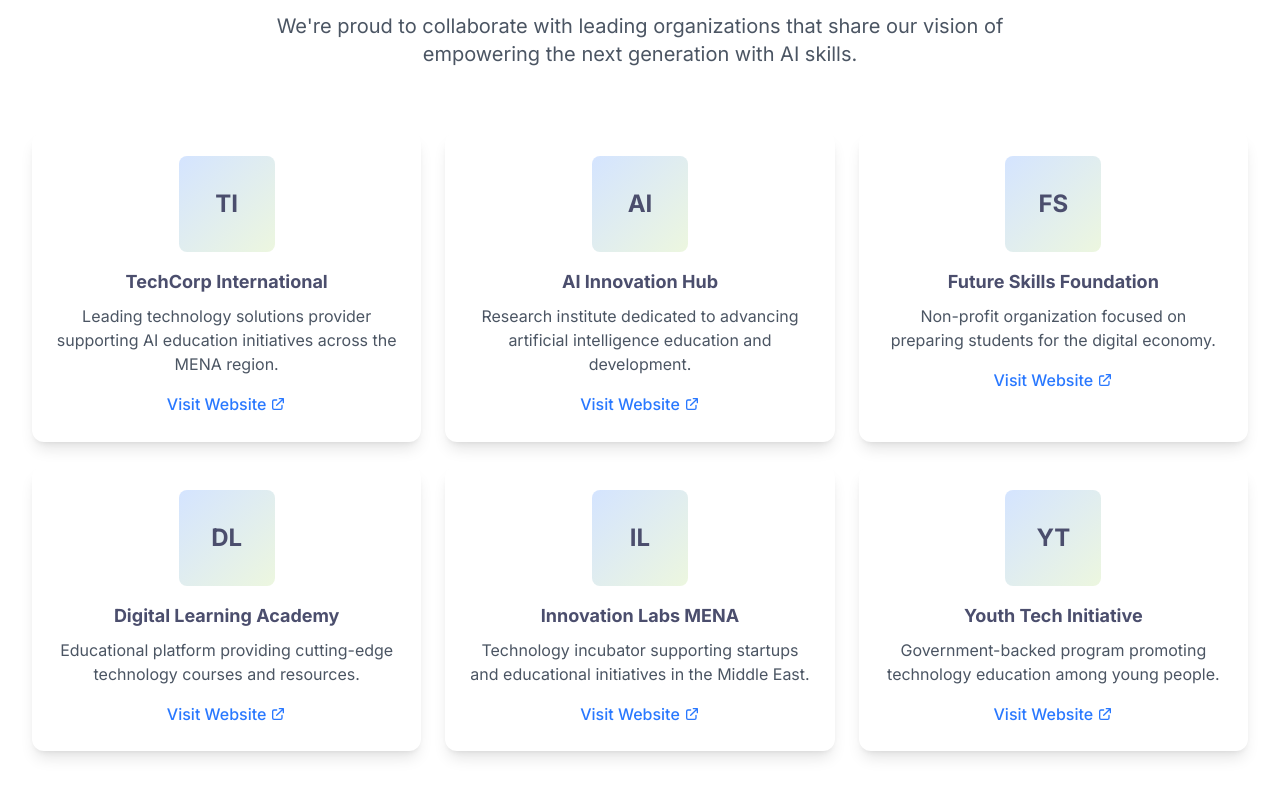
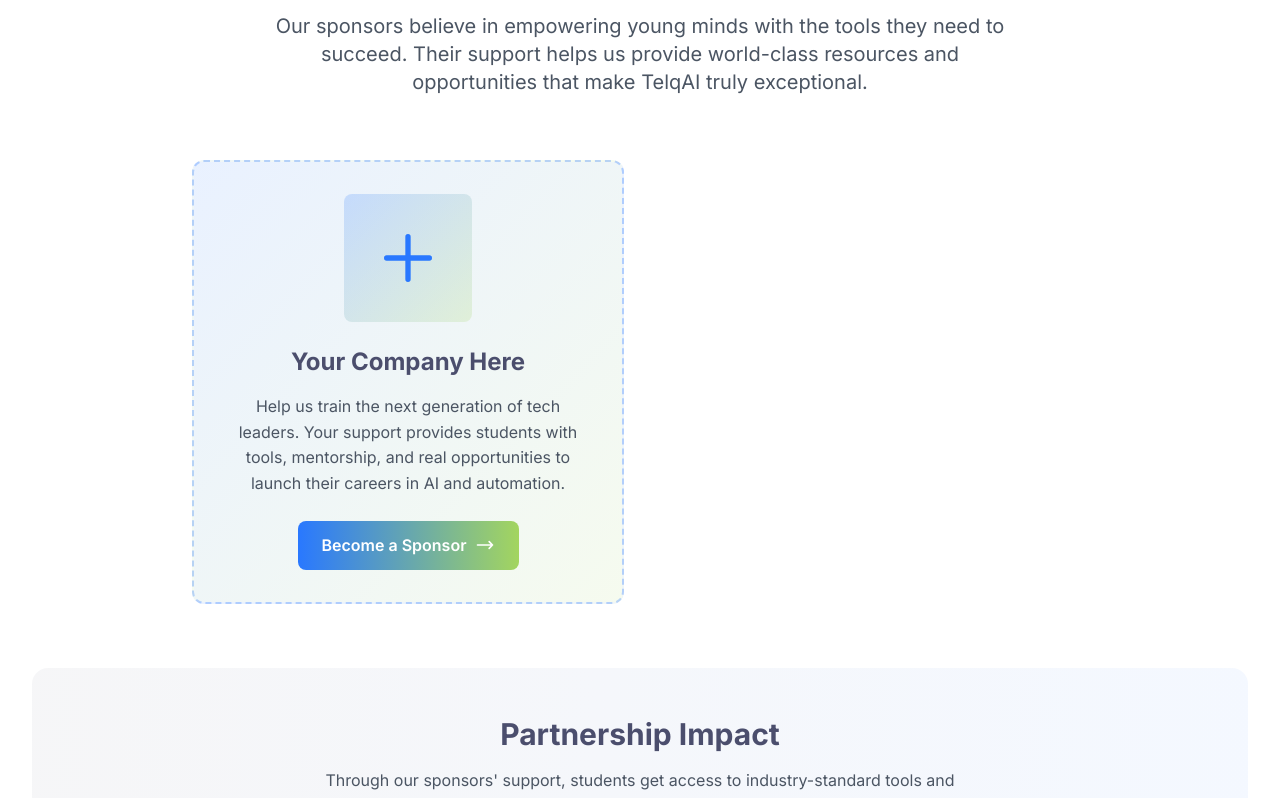
Before and after one commit to geno543/Telqai_program, a React (Vite) app: page / in a window 1280 px wide. Shown: the part 5080-5878 px from the top of the page. Built offline with nearby package versions, Linux system fonts and the light colour scheme.

Commit message:
added the partners and stuff

```diff
--- a/src/components/Sponsors.tsx
+++ b/src/components/Sponsors.tsx
@@ -5,100 +5,19 @@
   description: string;
   logo: string; // This will be a placeholder path that you can replace
   website: string;
-  type: 'gold';
 }
 
 const Sponsors: React.FC = () => {
-  // Placeholder sponsors - replace with your actual sponsors
   const sponsors: Sponsor[] = [
-    {
-      name: "TechCorp International",
-      description: "Leading technology solutions provider supporting AI education initiatives across the MENA region.",
-      logo: "/sponsors/techcorp-logo.png", // Replace with actual logo path
-      website: "https://techcorp.example.com",
-      type: "gold"
-    },
-    {
-      name: "AI Innovation Hub",
-      description: "Research institute dedicated to advancing artificial intelligence education and development.",
-      logo: "/sponsors/ai-hub-logo.png", // Replace with actual logo path
-      website: "https://aihub.example.com",
-      type: "gold"
-    },
-    {
-      name: "Future Skills Foundation",
-      description: "Non-profit organization focused on preparing students for the digital economy.",
-      logo: "/sponsors/future-skills-logo.png", // Replace with actual logo path
-      website: "https://futureskills.example.com",
-      type: "gold"
-    },
-    {
-      name: "Digital Learning Academy",
-      description: "Educational platform providing cutting-edge technology courses and resources.",
-      logo: "/sponsors/digital-academy-logo.png", // Replace with actual logo path
-      website: "https://digitalacademy.example.com",
-      type: "gold"
-    },
-    {
-      name: "Innovation Labs MENA",
-      description: "Technology incubator supporting startups and educational initiatives in the Middle East.",
-      logo: "/sponsors/innovation-labs-logo.png", // Replace with actual logo path
-      website: "https://innovationlabs.example.com",
-      type: "gold"
-    },
-    {
-      name: "Youth Tech Initiative",
-      description: "Government-backed program promoting technology education among young people.",
-      logo: "/sponsors/youth-tech-logo.png", // Replace with actual logo path
-      website: "https://youthtech.example.com",
-      type: "gold"
-    }
+    // {
+    //   name: "Make",
+    //   description: "The visual platform for anyone to design, build, and automate anything—from simple tasks to complex workflows—in minutes.",
+    //   logo: "/sponsors/make-logo.svg", // You can replace this with Make's actual logo
+    //   website: "https://make.com"
+    // }
   ];
 
-  const SponsorCard: React.FC<{ sponsor: Sponsor; size: 'large' | 'medium' | 'small' }> = ({ sponsor, size }) => {
-    const sizeClasses = {
-      large: 'p-8 text-center',
-      medium: 'p-6 text-center',
-      small: 'p-4 text-center'
-    };
 
-    const logoSizes = {
-      large: 'w-32 h-32',
-      medium: 'w-24 h-24',
-      small: 'w-16 h-16'
-    };
-
-    return (
-      <div className={`bg-white dark:bg-gray-900 rounded-xl shadow-lg hover:shadow-xl transition-all duration-300 hover:transform hover:scale-105 ${sizeClasses[size]}`}>
-        {/* Logo placeholder - replace with actual logo */}
-        <div className={`${logoSizes[size]} bg-gradient-to-br from-accent-blue/20 to-accent-green/20 rounded-lg mx-auto mb-4 flex items-center justify-center`}>
-          <span className="text-primary dark:text-white font-bold text-2xl">
-            {sponsor.name.split(' ').map(word => word[0]).join('').slice(0, 2)}
-          </span>
-        </div>
-
-        <h3 className={`font-bold text-primary dark:text-white mb-2 ${size === 'large' ? 'text-xl' : size === 'medium' ? 'text-lg' : 'text-base'}`}>
-          {sponsor.name}
-        </h3>
-
-        <p className={`text-gray-600 dark:text-gray-300 mb-4 ${size === 'small' ? 'text-sm' : 'text-base'}`}>
-          {sponsor.description}
-        </p>
-
-        <a
-          href={sponsor.website}
-          target="_blank"
-          rel="noopener noreferrer"
-          className="inline-flex items-center space-x-1 text-accent-blue hover:text-accent-green transition-colors duration-200 font-medium"
-        >
-          <span className={size === 'small' ? 'text-sm' : 'text-base'}>Visit Website</span>
-          <svg className="w-4 h-4" fill="none" stroke="currentColor" viewBox="0 0 24 24">
-            <path strokeLinecap="round" strokeLinejoin="round" strokeWidth={2} d="M10 6H6a2 2 0 00-2 2v10a2 2 0 002 2h10a2 2 0 002-2v-4M14 4h6m0 0v6m0-6L10 14" />
-          </svg>
-        </a>
-      </div>
-    );
-  };
 
   return (
     <section id="sponsors" className="py-20 bg-white dark:bg-gray-900">
@@ -108,20 +27,80 @@
           <h2 className="text-4xl lg:text-5xl font-bold text-primary dark:text-white mb-6">
             Our{' '}
             <span className="bg-gradient-to-r from-accent-blue to-accent-green bg-clip-text text-transparent">
-              Sponsors
+              Sponsor
             </span>
           </h2>
           <p className="text-xl text-gray-600 dark:text-gray-300 max-w-3xl mx-auto">
-            We're proud to collaborate with leading organizations that share our vision of empowering the next generation with AI skills.
+            Our sponsors believe in empowering young minds with the tools they need to succeed. Their support helps us provide world-class resources and opportunities that make TelqAI truly exceptional.
           </p>
         </div>
 
-        {/* All Sponsors */}
+        {/* Sponsors Grid */}
         <div className="mb-16">
-          <div className="grid md:grid-cols-2 lg:grid-cols-3 gap-6">
+          <div className="grid md:grid-cols-2 gap-8 max-w-4xl mx-auto">
+            {/* Make Sponsor Card */}
             {sponsors.map((sponsor, index) => (
-              <SponsorCard key={index} sponsor={sponsor} size="medium" />
+              <div key={index} className="bg-white dark:bg-gray-900 rounded-xl shadow-lg hover:shadow-xl transition-all duration-300 hover:transform hover:scale-105 p-8 text-center">
+                {/* Make Logo */}
+                <div className="w-40 h-32 bg-gradient-to-br from-purple-500/20 to-blue-500/20 rounded-lg mx-auto mb-6 flex items-center justify-center">
+                  <span className="text-primary dark:text-white font-bold p-2 text-3xl">
+                    <img style={{ filter: "brightness(0) invert(1)" }} src={sponsor.logo} alt={`${sponsor.name} Logo`} className="w-full h-full object-contain" />
+                  </span>
+                </div>
+
+                <h3 className="text-2xl font-bold text-primary dark:text-white mb-4">
+                  {sponsor.name}
+                </h3>
+
+                <p className="text-gray-600 dark:text-gray-300 mb-6">
+                  Make is partnering with us to give every student hands-on experience with professional automation tools. They're providing 6-month premium subscriptions so our participants can build real workflows and learn industry-standard practices.
+                </p>
+
+                <a
+                  href={sponsor.website}
+                  target="_blank"
+                  rel="noopener noreferrer"
+                  className="inline-flex items-center space-x-2 text-accent-blue hover:text-accent-green transition-colors duration-200 font-medium text-lg"
+                >
+                  <span>Visit Make.com</span>
+                  <svg className="w-5 h-5" fill="none" stroke="currentColor" viewBox="0 0 24 24">
+                    <path strokeLinecap="round" strokeLinejoin="round" strokeWidth={2} d="M10 6H6a2 2 0 00-2 2v10a2 2 0 002 2h10a2 2 0 002-2v-4M14 4h6m0 0v6m0-6L10 14" />
+                  </svg>
+                </a>
+              </div>
             ))}
+
+            {/* Be a Sponsor Card */}
+            <div className="bg-gradient-to-br from-accent-blue/10 to-accent-green/10 dark:from-accent-blue/20 dark:to-accent-green/20 rounded-xl border-2 border-dashed border-accent-blue/30 dark:border-accent-blue/50 p-8 text-center hover:shadow-xl transition-all duration-300 hover:transform hover:scale-105">
+              <div className="w-32 h-32 bg-gradient-to-br from-accent-blue/20 to-accent-green/20 rounded-lg mx-auto mb-6 flex items-center justify-center">
+                <svg className="w-16 h-16 text-accent-blue" fill="none" stroke="currentColor" viewBox="0 0 24 24">
+                  <path strokeLinecap="round" strokeLinejoin="round" strokeWidth={2} d="M12 4v16m8-8H4" />
+                </svg>
+              </div>
+
+              <h3 className="text-2xl font-bold text-primary dark:text-white mb-4">
+                Your Company Here
+              </h3>
+
+              <p className="text-gray-600 dark:text-gray-300 mb-6">
+                Help us train the next generation of tech leaders. Your support provides students with tools, mentorship, and real opportunities to launch their careers in AI and automation.
+              </p>
+
+              <button
+                onClick={() => {
+                  const element = document.querySelector('#contact');
+                  if (element) {
+                    element.scrollIntoView({ behavior: 'smooth' });
+                  }
+                }}
+                className="bg-gradient-to-r from-accent-blue to-accent-green text-white px-6 py-3 rounded-lg font-semibold hover:shadow-lg transform hover:scale-105 transition-all duration-200 inline-flex items-center space-x-2"
+              >
+                <span>Become a Sponsor</span>
+                <svg className="w-5 h-5" fill="none" stroke="currentColor" viewBox="0 0 24 24">
+                  <path strokeLinecap="round" strokeLinejoin="round" strokeWidth={2} d="M17 8l4 4m0 0l-4 4m4-4H3" />
+                </svg>
+              </button>
+            </div>
           </div>
         </div>
 
@@ -129,10 +108,10 @@
         <div className="bg-gradient-to-r from-primary/5 to-accent-blue/5 dark:from-primary/10 dark:to-accent-blue/10 rounded-2xl p-8 lg:p-12">
           <div className="text-center mb-8">
             <h3 className="text-3xl font-bold text-primary dark:text-white mb-4">
-              Why Sponsor Us?
+              Partnership Impact
             </h3>
             <p className="text-gray-600 dark:text-gray-300 max-w-2xl mx-auto">
-              Join us in shaping the future of AI education and empowering the next generation of innovators.
+              Through our sponsors' support, students get access to industry-standard tools and resources that prepare them for real-world careers in technology and automation.
             </p>
           </div>
 
@@ -190,7 +169,7 @@
               }}
               className="bg-gradient-to-r from-accent-blue to-accent-green text-white px-8 py-4 rounded-lg font-semibold text-lg hover:shadow-lg transform hover:scale-105 transition-all duration-200"
             >
-              Become a Sponsor
+              Partner With Us
             </button>
           </div>
         </div>
```
Also changed, not shown: public/sponsors/make-logo.svg (added).
